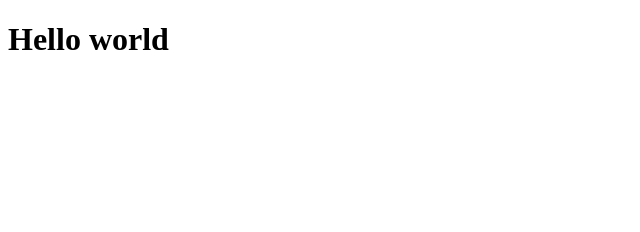
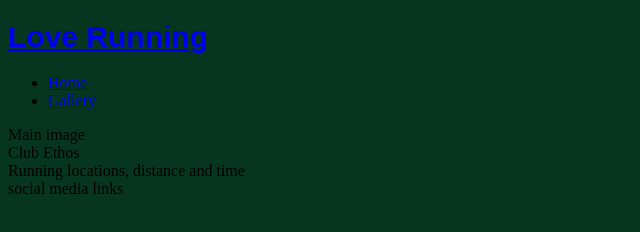
Before and after one commit to EmanuelGustafzon/Love-running, a plain HTML site: page index.html in a window 1280 px wide. Shown: the whole page, without its empty margins (0-640 px from the left). Drawn offline with Linux system fonts and the light colour scheme.

Commit message:
initial commit

```diff
--- a/assets/CSS/style.css
+++ b/assets/CSS/style.css
@@ -1,3 +1,7 @@
 body {
-    background-color: rgb(51, 134, 206);
+    background-color: rgb(7, 54, 32);
 }
+h1 {
+    font-family: Arial, Helvetica, sans-serif;
+    font-size: 30px;
+}
--- a/index.html
+++ b/index.html
@@ -4,9 +4,31 @@
     <meta charset="UTF-8">
     <meta http-equiv="X-UA-Compatible" content="IE=edge">
     <meta name="viewport" content="width=device-width, initial-scale=1.0">
-    <title>Document</title>
+    <meta name="description" content="Love Running club for runners in Diblin">
+    <meta name="keywords" content="Lover running, running club, ireland, dublin">
+
+    <link rel="stylesheet" href="assets/CSS/style.css">
+    <title>Love Running</title>
 </head>
 <body>
-    <h1>Hello world</h1>
+   <header>
+       <a href="index.html">
+           <h1>Love Running</h1>
+       </a>
+       <nav>
+           <ul>
+               <li><a href="index.html">Home</a></li>
+               <li><a href="#">Gallery</a></li>
+           </ul>
+       </nav>
+   </header>
+
+   <section>Main image</section>
+
+   <section> Club Ethos</section>
+
+   <section> Running locations, distance and time</section>
+
+   <footer>social media links</footer>
 </body>
 </html>
```
